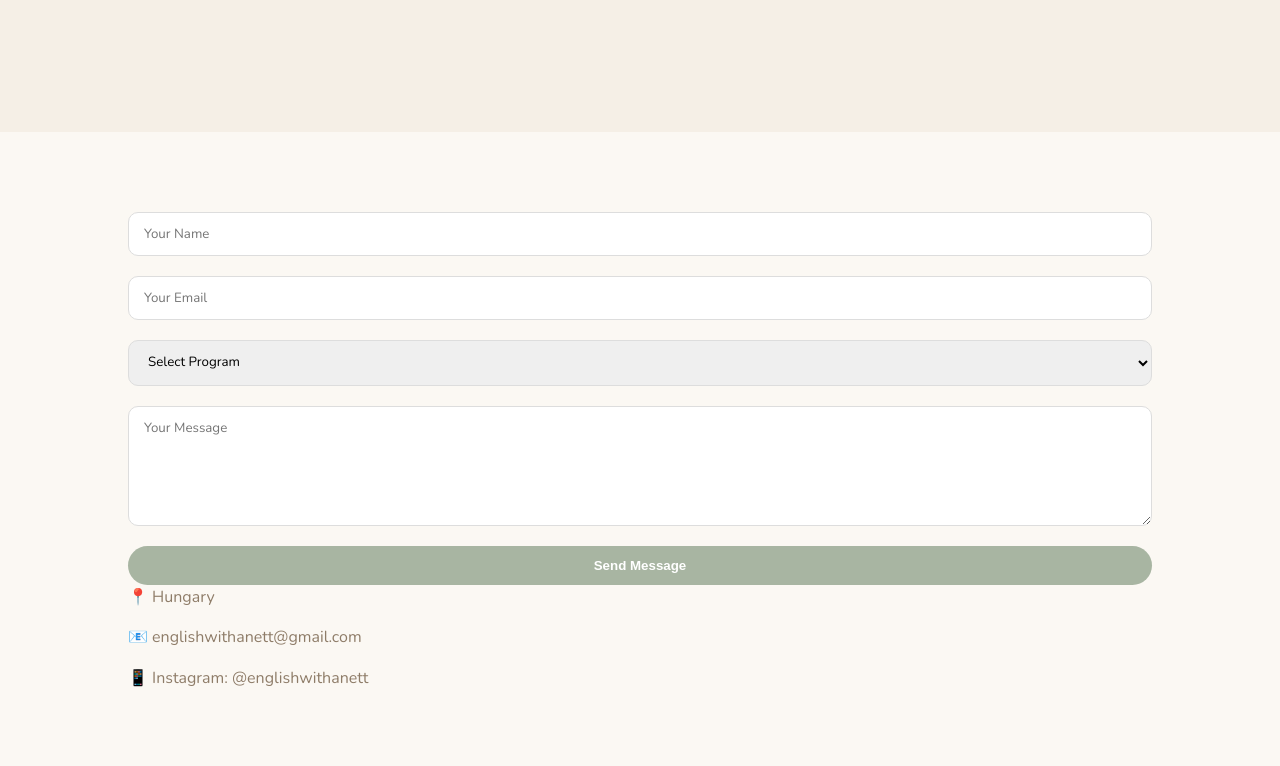
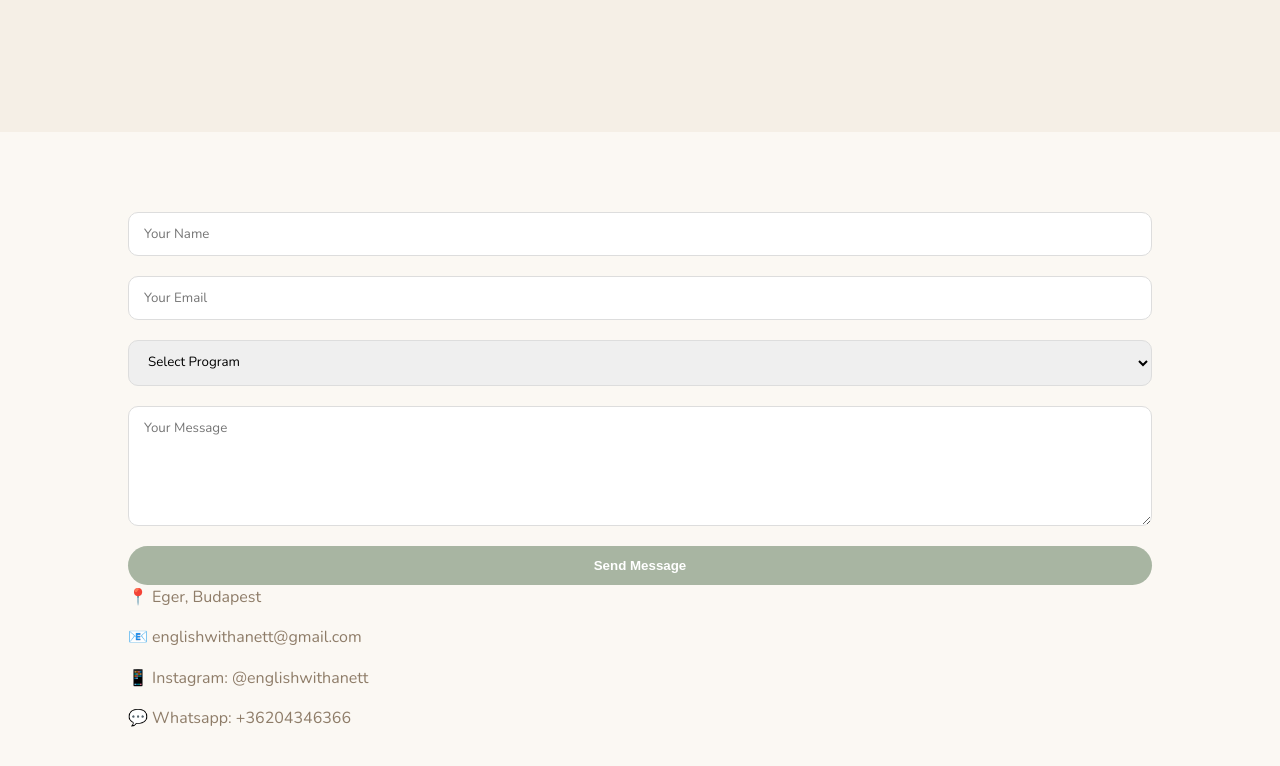
Before and after one commit to joe007-jj/englishwithanett, a plain HTML site: page contact.html in a window 1280 px wide. Shown: the part 294-1060 px from the top of the page. Drawn offline with nearby package versions, Linux system fonts and the light colour scheme.

Commit message:
Update contact.html

```diff
--- a/contact.html
+++ b/contact.html
@@ -72,9 +72,10 @@ Send Message
 </form>
 
 <div class="contact-info">
-<p>📍 Hungary</p>
+<p>📍  Eger, Budapest</p>
 <p>📧 englishwithanett@gmail.com</p>
 <p>📱 Instagram: @englishwithanett</p>
+<p>💬 Whatsapp: +36204346366
 </div>
 
 </section>
@@ -94,4 +95,5 @@ function setLang(lang) {
 </script>
 <script src="assets/js/main.js"></script>
 </body>
+
 </html>
```
